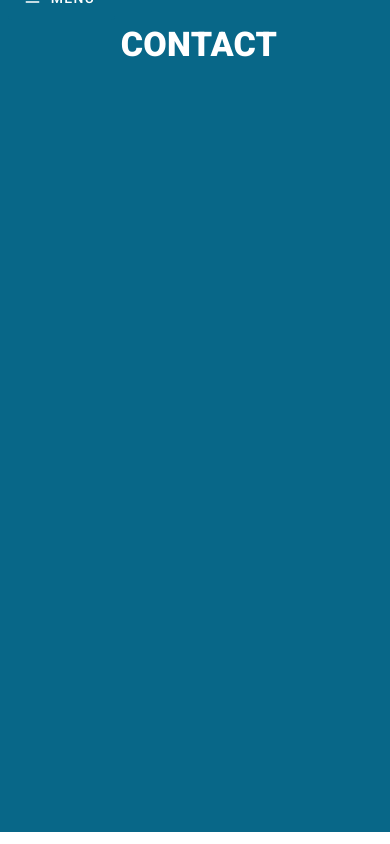
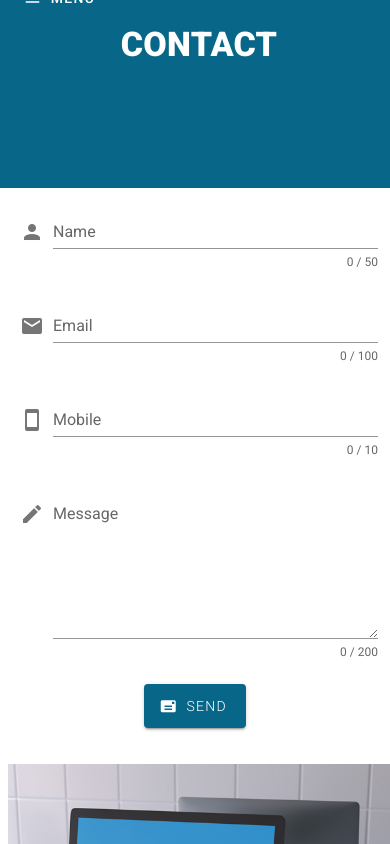
Before and after one commit to kiyanooshkh/kk-vue-portfolio, a Vue app: page /contact in a window 390 px wide. Shown: the top 844 px of the page. Built offline with nearby package versions, Linux system fonts and the light colour scheme.

Commit message:
fixing contact page sidebar

```diff
--- a/src/components/Sidebar.vue
+++ b/src/components/Sidebar.vue
@@ -28,7 +28,7 @@ export default {
 .left-side {
   margin-top: 5%;
 }
-@media only screen and (max-width: 1024px) {
+@media only screen and (max-width: 1250px) {
 .full-height {
     height: 200px;
   }
--- a/src/views/Contact.vue
+++ b/src/views/Contact.vue
@@ -47,4 +47,9 @@ export default {
 .full-height {
   height: 100vh;
 }
+@media only screen and (max-width: 1250px) {
+.full-height {
+    height: 200px;
+  }
+}
 </style>
```
